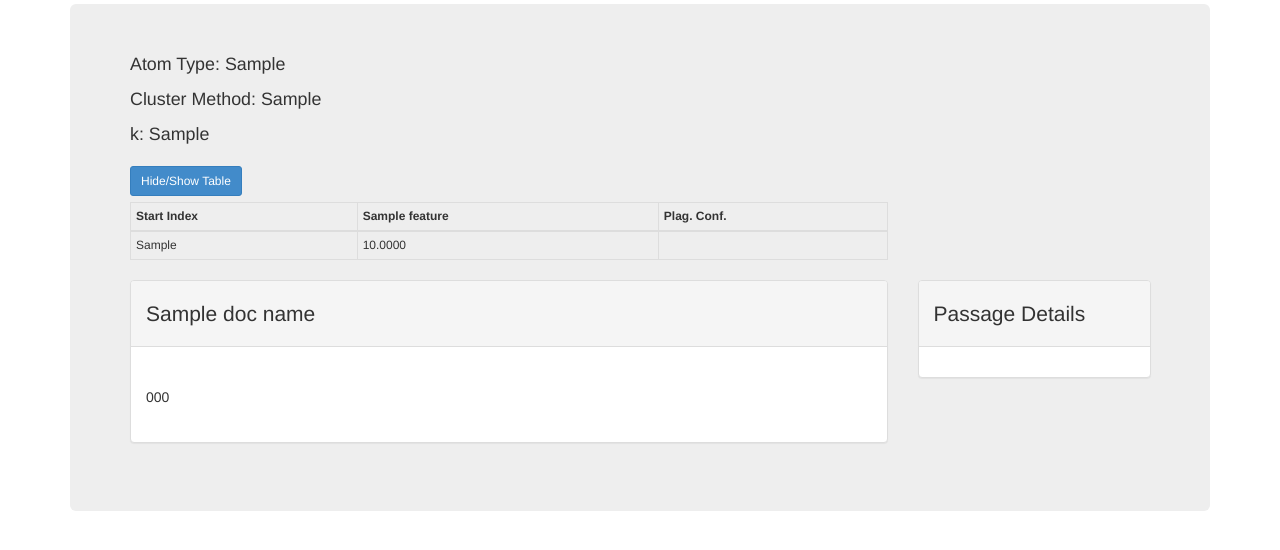
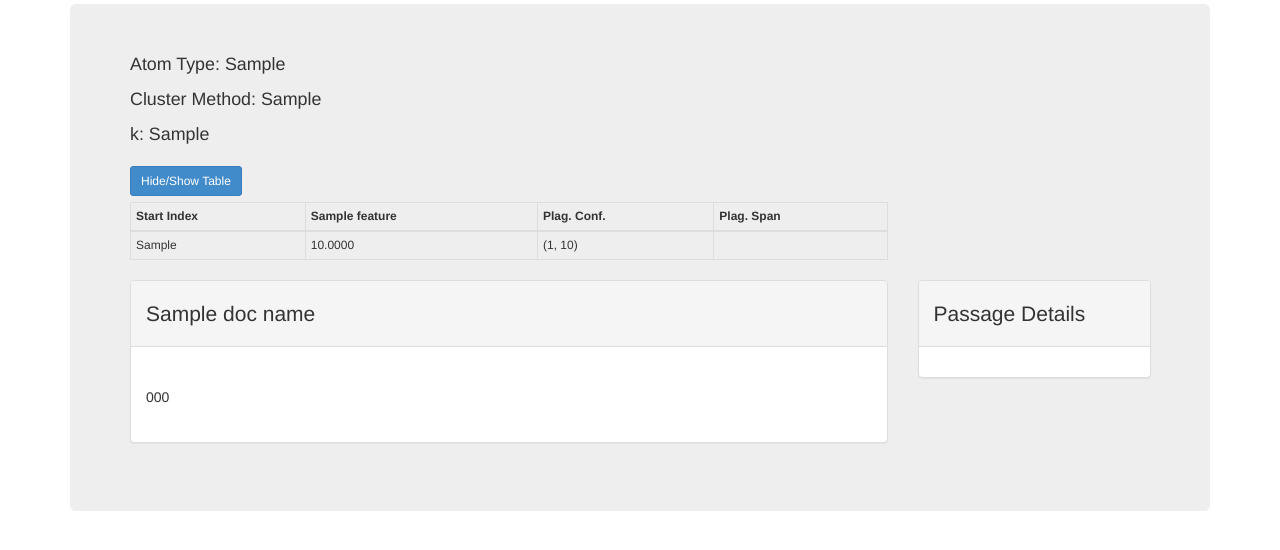
Before and after one commit to nrjones8/plagapp, a Flask app: template app/templates/view_doc.html in a window 1280 px wide. Shown: the part 138-688 px from the top of the page. Run offline with Flask 2, Linux system fonts and the light colour scheme; the template is opened without the code that fills it: most values are stand-ins (such as "Sample title", 1, 10 or a date in 2020); some libraries are stand-ins or nearby versions.

Commit message:
Added ground truth underlines and spans

```diff
--- a/app/templates/view_doc.html
+++ b/app/templates/view_doc.html
@@ -33,6 +33,7 @@
                   <th>{{ feature }} </th>
                 {% endfor %}
                 <th>Plag. Conf.</th>
+                <th>Plag. Span</th>
               </tr>
             </thead>
             <tbody>
@@ -45,6 +46,12 @@
 
                   {% if passage.plag_confidence %}
                     <td class="passage_row"> {{ "%.4f"| format(passage.plag_confidence) }} </td>
+                  {% endif %}
+
+                  {% if passage.plag_spans|length > 0 %}
+                    <td class="passage_row"> {{ "(%i, %i)"| format(passage.plag_spans[0][0], passage.plag_spans[0][1]) }} </td>
+                  {% else %}
+                    <td class="passage_row"></td>
                   {% endif %}
                 </tr>
               {% endfor %}
@@ -65,7 +72,7 @@
                 <p>
                 {% for passage in passages %}
                 <div class="passage" features="{{ passage.to_html() }}" style="font-size:14px;display:inline;">
-                    {{ passage.text.decode('utf8') }}
+                    {{ passage.format_text_with_underlines().decode('utf8')|safe }}
                 </div>
                 {% if atom_type == 'paragraph' %}
                     <br />
```
Also changed, not shown: app/plag_detector.py (+8 -0 lines).
